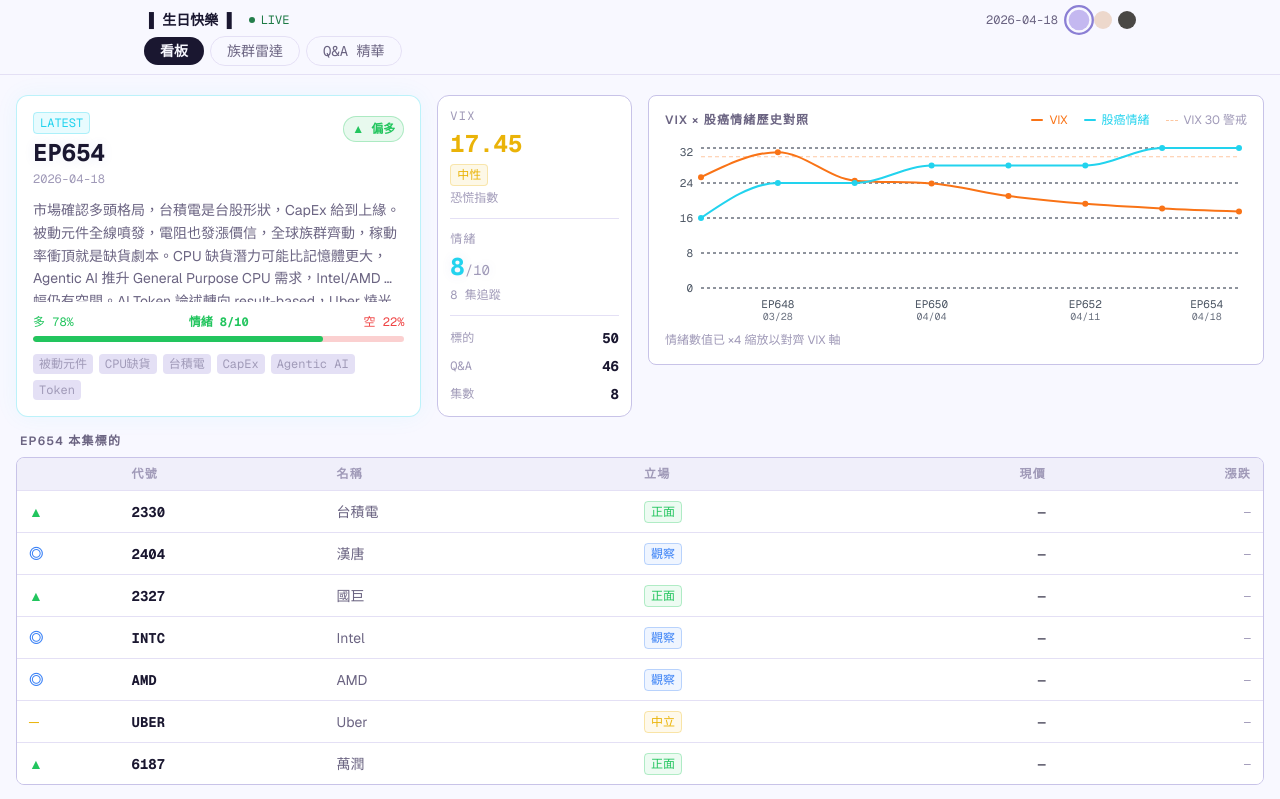
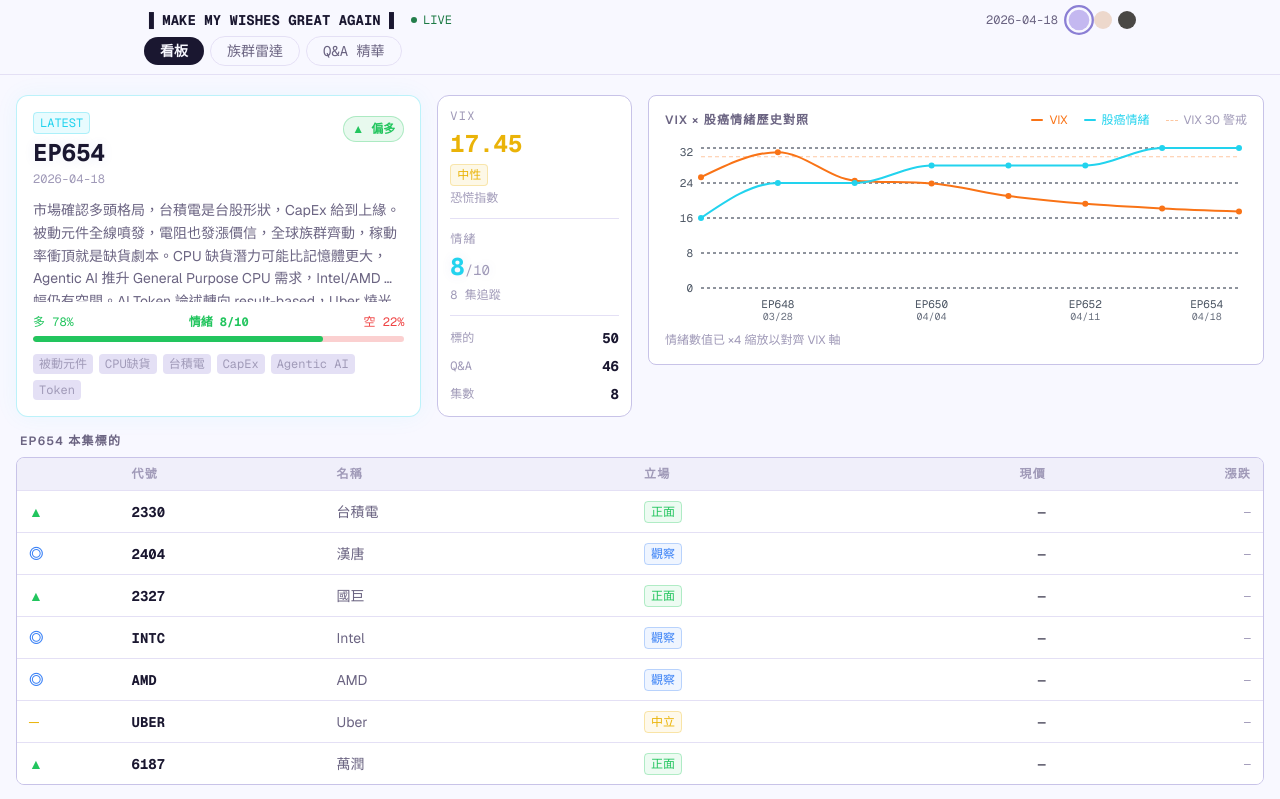
Before and after one commit to camille5534/stock-gooaye, a Next.js app: page / in a window 1280 px wide. Shown: the top 799 px of the page. Built offline with nearby package versions, Linux system fonts and the light colour scheme.

Commit message:
header 改為 MAKE MY WISHES GREAT AGAIN

```diff
--- a/components/AppHeader.tsx
+++ b/components/AppHeader.tsx
@@ -31,7 +31,7 @@ export default function AppHeader({ date, rightSlot }: Props) {
       <div className="max-w-5xl mx-auto flex items-center justify-between px-4 pt-2.5 pb-1.5">
         <div className="flex items-center gap-3">
           <span className="font-mono font-bold text-sm" style={{ color: 'var(--fg)' }}>
-            ▐ 生日快樂 ▌
+            ▐ MAKE MY WISHES GREAT AGAIN ▌
           </span>
           <span className="flex items-center gap-1.5 text-xs font-mono">
             <span className="live-dot w-1.5 h-1.5 rounded-full" style={{ background: 'var(--stance-pos)' }} />
```
